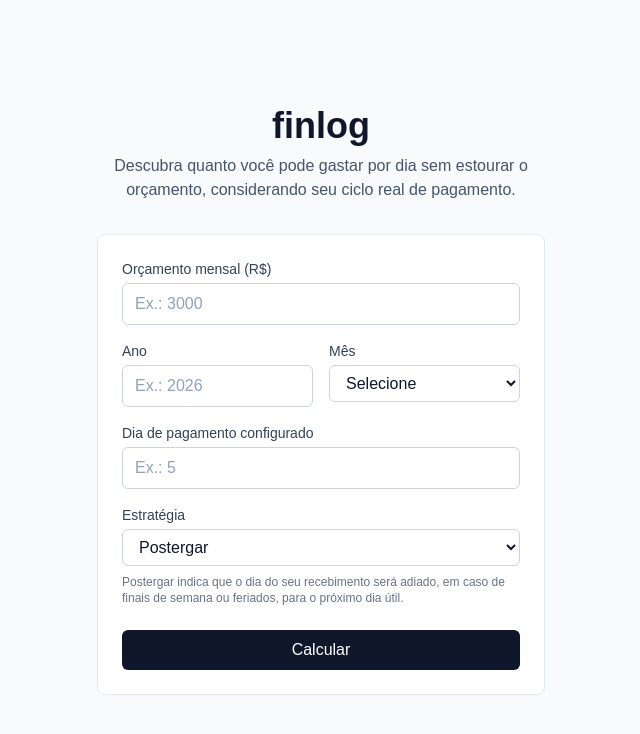
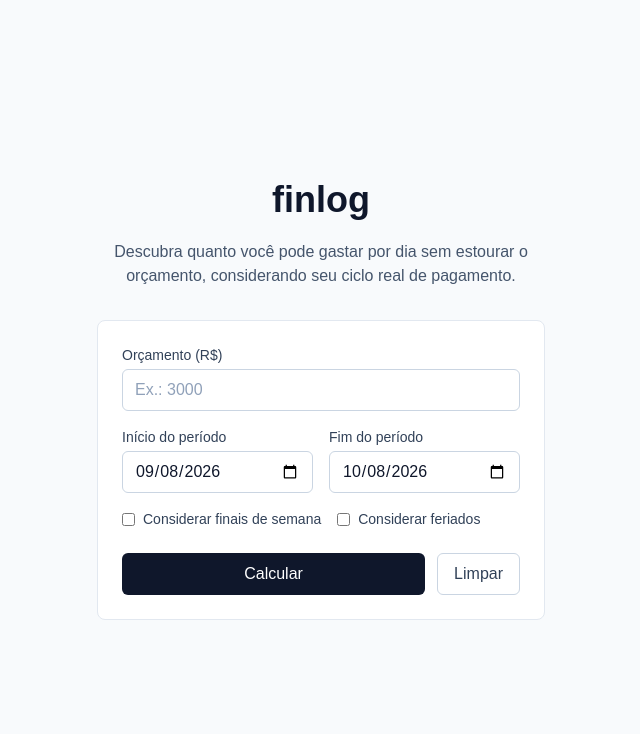
Before and after one commit to mr-jon/finlog, a Next.js app: page / in a window 1280 px wide. Shown: the top 734 px of the page, without its empty margins (319-959 px from the left). Built offline with nearby package versions, Linux system fonts and the light colour scheme.

Commit message:
refactor: simplifica formulário de simulação, valida entradas e corrige parsing de valores decimais

```diff
--- a/src/app/page.tsx
+++ b/src/app/page.tsx
@@ -2,43 +2,96 @@
 
 import { useState } from "react";
 
+type Estrategia = "antecipar" | "postergar";
+
 type Resultado = {
-  periodo: { inicio: string; fim: string; totalDias: number };
+  inicio: string;
+  fim: string;
+  totalDias: number;
   mediaDiaria: number;
 };
 
-const MESES = [
-  "Janeiro",
-  "Fevereiro",
-  "Março",
-  "Abril",
-  "Maio",
-  "Junho",
-  "Julho",
-  "Agosto",
-  "Setembro",
-  "Outubro",
-  "Novembro",
-  "Dezembro",
-];
+function formatarDataInput(data: Date): string {
+  return data.toISOString().slice(0, 10);
+}
 
-const EXPLICACAO_ESTRATEGIA: Record<string, string> = {
-  postergar:
-    "Postergar indica que o dia do seu recebimento será adiado, em caso de finais de semana ou feriados, para o próximo dia útil.",
-  antecipar:
-    "Antecipar indica que o dia do seu recebimento será antecipado, em caso de finais de semana ou feriados, para o dia útil anterior.",
+function adicionarUmMes(dataISO: string): string {
+  const data = new Date(dataISO + "T00:00:00");
+  data.setMonth(data.getMonth() + 1);
+  return formatarDataInput(data);
+}
+
+function montarRotuloAjuste(
+  considerarFinsDeSemana: boolean,
+  considerarFeriados: boolean,
+): string {
+  if (considerarFinsDeSemana && considerarFeriados) {
+    return "Quando a data cair em final de semana ou feriado:";
+  }
+  if (considerarFinsDeSemana) {
+    return "Quando a data cair em final de semana:";
+  }
+  if (considerarFeriados) {
+    return "Quando a data cair em feriado:";
+  }
+  return "";
+}
+
+function valoresIniciais() {
+  const hoje = formatarDataInput(new Date());
+  return {
+    orcamento: "",
+    inicio: hoje,
+    fim: adicionarUmMes(hoje),
+    considerarFinsDeSemana: false,
+    considerarFeriados: false,
+    estrategia: "postergar" as Estrategia,
   };
+}
 
 export default function Home() {
-  const [orcamentoMensal, setOrcamentoMensal] = useState("");
-  const [ano, setAno] = useState("");
-  const [mes, setMes] = useState("");
-  const [diaConfigurado, setDiaConfigurado] = useState("");
-  const [estrategia, setEstrategia] = useState("postergar");
+  const [orcamento, setOrcamento] = useState(valoresIniciais().orcamento);
+  const [inicio, setInicio] = useState(valoresIniciais().inicio);
+  const [fim, setFim] = useState(valoresIniciais().fim);
+  const [considerarFinsDeSemana, setConsiderarFinsDeSemana] = useState(false);
+  const [considerarFeriados, setConsiderarFeriados] = useState(false);
+  const [estrategia, setEstrategia] = useState<Estrategia>("postergar");
+  const [fimEditadoManualmente, setFimEditadoManualmente] = useState(false);
 
   const [resultado, setResultado] = useState<Resultado | null>(null);
   const [erro, setErro] = useState<string | null>(null);
   const [carregando, setCarregando] = useState(false);
+
+  const algumFatorConsiderado = considerarFinsDeSemana || considerarFeriados;
+
+  function handleInicioChange(novoInicio: string) {
+    setInicio(novoInicio);
+    if (!fimEditadoManualmente && novoInicio) {
+      setFim(adicionarUmMes(novoInicio));
+    }
+  }
+
+  function handleFimChange(novoFim: string) {
+    setFim(novoFim);
+    setFimEditadoManualmente(true);
+  }
+
+  function handleLimpar() {
+    const iniciais = valoresIniciais();
+    setOrcamento(iniciais.orcamento);
+    setInicio(iniciais.inicio);
+    setFim(iniciais.fim);
+    setConsiderarFinsDeSemana(iniciais.considerarFinsDeSemana);
+    setConsiderarFeriados(iniciais.considerarFeriados);
+    setEstrategia(iniciais.estrategia);
+    setFimEditadoManualmente(false);
+    setResultado(null);
+    setErro(null);
+  }
+
+  function paraNumero(valorDigitado: string): number {
+    return Number(valorDigitado.replace(",", "."));
+  }
 
   async function handleSubmit(evento: React.FormEvent) {
     evento.preventDefault();
@@ -47,14 +100,15 @@ export default function Home() {
     setCarregando(true);
 
     try {
-      const resposta = await fetch("/api/v1/planejamento", {
+      const resposta = await fetch("/api/v1/simulacao", {
         method: "POST",
         headers: { "Content-Type": "application/json" },
         body: JSON.stringify({
-          orcamentoMensal: Number(orcamentoMensal),
-          ano: Number(ano),
-          mes: Number(mes),
-          diaConfigurado: Number(diaConfigurado),
+          orcamento: paraNumero(orcamento),
+          inicioBruto: inicio,
+          fimBruto: fim,
+          considerarFinsDeSemana,
+          considerarFeriados,
           estrategia,
         }),
       });
@@ -75,7 +129,7 @@ export default function Home() {
   return (
     <main className="min-h-screen bg-slate-50 dark:bg-slate-950 flex items-center justify-center p-6">
       <div className="w-full max-w-md">
-        <div className="mb-8 text-center">
+        <div className="mb-8 flex flex-col items-center text-center gap-3">
           <h1 className="text-4xl font-bold text-slate-900 dark:text-slate-100 mb-2">
             finlog
           </h1>
@@ -91,12 +145,13 @@ export default function Home() {
         >
           <div>
             <label className="block text-sm font-medium text-slate-700 dark:text-slate-300 mb-1">
-              Orçamento mensal (R$)
+              Orçamento (R$)
             </label>
             <input
-              value={orcamentoMensal}
-              onChange={(e) => setOrcamentoMensal(e.target.value)}
+              value={orcamento}
+              onChange={(e) => setOrcamento(e.target.value)}
               placeholder="Ex.: 3000"
+              required
               className="w-full border border-slate-300 dark:border-slate-700 bg-white dark:bg-slate-800 rounded-md px-3 py-2 text-slate-900 dark:text-slate-100 placeholder:text-slate-400 dark:placeholder:text-slate-500 focus:outline-none focus:ring-2 focus:ring-slate-400 dark:focus:ring-slate-500"
             />
           </div>
@@ -104,72 +159,93 @@ export default function Home() {
           <div className="grid grid-cols-2 gap-4">
             <div>
               <label className="block text-sm font-medium text-slate-700 dark:text-slate-300 mb-1">
-                Ano
+                Início do período
               </label>
               <input
-                value={ano}
-                onChange={(e) => setAno(e.target.value)}
-                placeholder="Ex.: 2026"
-                className="w-full border border-slate-300 dark:border-slate-700 bg-white dark:bg-slate-800 rounded-md px-3 py-2 text-slate-900 dark:text-slate-100 placeholder:text-slate-400 dark:placeholder:text-slate-500 focus:outline-none focus:ring-2 focus:ring-slate-400 dark:focus:ring-slate-500"
+                type="date"
+                value={inicio}
+                onChange={(e) => handleInicioChange(e.target.value)}
+                required
+                className="w-full border border-slate-300 dark:border-slate-700 bg-white dark:bg-slate-800 rounded-md px-3 py-2 text-slate-900 dark:text-slate-100 focus:outline-none focus:ring-2 focus:ring-slate-400 dark:focus:ring-slate-500"
               />
             </div>
             <div>
               <label className="block text-sm font-medium text-slate-700 dark:text-slate-300 mb-1">
-                Mês
+                Fim do período
               </label>
-              <select
-                value={mes}
-                onChange={(e) => setMes(e.target.value)}
+              <input
+                type="date"
+                value={fim}
+                onChange={(e) => handleFimChange(e.target.value)}
+                required
                 className="w-full border border-slate-300 dark:border-slate-700 bg-white dark:bg-slate-800 rounded-md px-3 py-2 text-slate-900 dark:text-slate-100 focus:outline-none focus:ring-2 focus:ring-slate-400 dark:focus:ring-slate-500"
-              >
-                <option value="" disabled>
-                  Selecione
-                </option>
-                {MESES.map((nomeMes, indice) => (
-                  <option key={nomeMes} value={indice}>
-                    {nomeMes}
-                  </option>
-                ))}
-              </select>
+              />
             </div>
           </div>
 
-          <div>
-            <label className="block text-sm font-medium text-slate-700 dark:text-slate-300 mb-1">
-              Dia de pagamento configurado
+          <div className="flex gap-4">
+            <label className="flex items-center gap-2 text-sm text-slate-700 dark:text-slate-300">
+              <input
+                type="checkbox"
+                checked={considerarFinsDeSemana}
+                onChange={(e) => setConsiderarFinsDeSemana(e.target.checked)}
+              />
+              Considerar finais de semana
             </label>
+            <label className="flex items-center gap-2 text-sm text-slate-700 dark:text-slate-300">
               <input
-              value={diaConfigurado}
-              onChange={(e) => setDiaConfigurado(e.target.value)}
-              placeholder="Ex.: 5"
-              className="w-full border border-slate-300 dark:border-slate-700 bg-white dark:bg-slate-800 rounded-md px-3 py-2 text-slate-900 dark:text-slate-100 placeholder:text-slate-400 dark:placeholder:text-slate-500 focus:outline-none focus:ring-2 focus:ring-slate-400 dark:focus:ring-slate-500"
+                type="checkbox"
+                checked={considerarFeriados}
+                onChange={(e) => setConsiderarFeriados(e.target.checked)}
               />
+              Considerar feriados
+            </label>
           </div>
 
+          {algumFatorConsiderado && (
             <div>
-            <label className="block text-sm font-medium text-slate-700 dark:text-slate-300 mb-1">
-              Estratégia
+              <p className="text-sm font-medium text-slate-700 dark:text-slate-300 mb-2">
+                {montarRotuloAjuste(considerarFinsDeSemana, considerarFeriados)}
+              </p>
+              <div className="flex flex-col gap-2">
+                <label className="flex items-center gap-2 text-sm text-slate-700 dark:text-slate-300">
+                  <input
+                    type="radio"
+                    name="estrategia"
+                    checked={estrategia === "postergar"}
+                    onChange={() => setEstrategia("postergar")}
+                  />
+                  Adiar para a próxima data válida
                 </label>
-            <select
-              value={estrategia}
-              onChange={(e) => setEstrategia(e.target.value)}
-              className="w-full border border-slate-300 dark:border-slate-700 bg-white dark:bg-slate-800 rounded-md px-3 py-2 text-slate-900 dark:text-slate-100 focus:outline-none focus:ring-2 focus:ring-slate-400 dark:focus:ring-slate-500"
-            >
-              <option value="postergar">Postergar</option>
-              <option value="antecipar">Antecipar</option>
-            </select>
-            <p className="mt-2 text-xs text-slate-500 dark:text-slate-400">
-              {EXPLICACAO_ESTRATEGIA[estrategia]}
-            </p>
+                <label className="flex items-center gap-2 text-sm text-slate-700 dark:text-slate-300">
+                  <input
+                    type="radio"
+                    name="estrategia"
+                    checked={estrategia === "antecipar"}
+                    onChange={() => setEstrategia("antecipar")}
+                  />
+                  Antecipar para a data válida anterior
+                </label>
               </div>
+            </div>
+          )}
 
+          <div className="flex gap-3 mt-2">
             <button
               type="submit"
               disabled={carregando}
-            className="mt-2 bg-slate-900 dark:bg-slate-100 text-white dark:text-slate-900 rounded-md py-2 font-medium hover:bg-slate-800 dark:hover:bg-slate-300 disabled:opacity-50 transition-colors"
+              className="flex-1 bg-slate-900 dark:bg-slate-100 text-white dark:text-slate-900 rounded-md py-2 font-medium hover:bg-slate-800 dark:hover:bg-slate-300 disabled:opacity-50 transition-colors"
             >
               {carregando ? "Calculando..." : "Calcular"}
             </button>
+            <button
+              type="button"
+              onClick={handleLimpar}
+              className="px-4 py-2 border border-slate-300 dark:border-slate-700 rounded-md text-slate-700 dark:text-slate-300 hover:bg-slate-100 dark:hover:bg-slate-800 transition-colors"
+            >
+              Limpar
+            </button>
+          </div>
         </form>
 
         {erro && (
@@ -181,9 +257,9 @@ export default function Home() {
         {resultado && (
           <div className="mt-4 bg-white dark:bg-slate-900 border border-slate-200 dark:border-slate-800 rounded-lg p-6">
             <p className="text-sm text-slate-500 dark:text-slate-400">
-              {new Date(resultado.periodo.inicio).toLocaleDateString("pt-BR")}{" "}
-              até {new Date(resultado.periodo.fim).toLocaleDateString("pt-BR")}{" "}
-              · {resultado.periodo.totalDias} dias
+              {new Date(resultado.inicio).toLocaleDateString("pt-BR")} até{" "}
+              {new Date(resultado.fim).toLocaleDateString("pt-BR")} ·{" "}
+              {resultado.totalDias} dias
             </p>
             <p className="mt-3 text-3xl font-semibold text-slate-900 dark:text-slate-100">
               {resultado.mediaDiaria.toLocaleString("pt-BR", {
--- a/src/models/simulacao/simulacao.ts
+++ b/src/models/simulacao/simulacao.ts
@@ -1,5 +1,6 @@
 import {
-  calcularFimSugerido,
+  dataValidaAnterior,
+  proximaDataValida,
   calcularPeriodoFinanceiro,
   type OpcoesCalculoPeriodo,
 } from "../calendario/calendario";
@@ -8,13 +9,26 @@ import { calcularMediaDiaria } from "../orcamento/orcamento";
 export function calcularSimulacao(
   orcamento: number,
   inicioBruto: Date,
+  fimBruto: Date,
   opcoes: OpcoesCalculoPeriodo,
 ): { inicio: Date; fim: Date; totalDias: number; mediaDiaria: number } {
-  const { inicioAjustado, fimSugerido } = calcularFimSugerido(
-    inicioBruto,
-    opcoes,
-  );
-  const periodo = calcularPeriodoFinanceiro(inicioAjustado, fimSugerido);
+  if (!Number.isFinite(orcamento) || orcamento <= 0) {
+    throw new Error("O orçamento deve ser um número maior que zero");
+  }
+  if (Number.isNaN(inicioBruto.getTime())) {
+    throw new Error("A data de início é inválida");
+  }
+  if (Number.isNaN(fimBruto.getTime())) {
+    throw new Error("A data de fim é inválida");
+  }
+
+  const ajustar =
+    opcoes.estrategia === "antecipar" ? dataValidaAnterior : proximaDataValida;
+
+  const inicio = ajustar(inicioBruto, opcoes);
+  const fim = ajustar(fimBruto, opcoes);
+
+  const periodo = calcularPeriodoFinanceiro(inicio, fim);
   const mediaDiaria = calcularMediaDiaria(orcamento, periodo.totalDias);
 
   return { ...periodo, mediaDiaria };
```
Also changed, not shown: src/app/api/v1/simulacao/fim-sugerido/route.ts (deleted, +0 -26 lines), 1 other file (tests, documents, lock files or other folders). Lines whose indentation alone changed are shown as unchanged.
